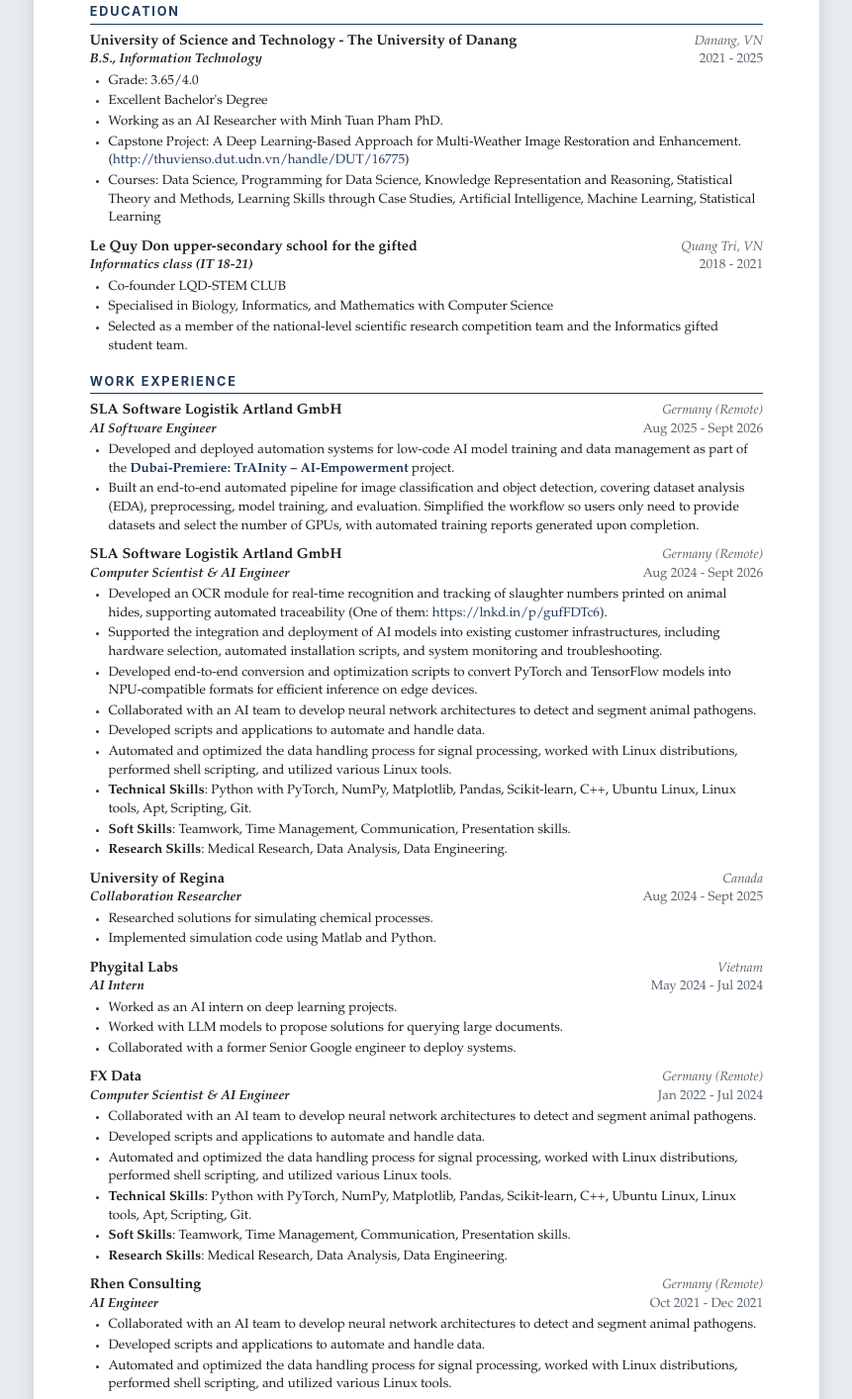
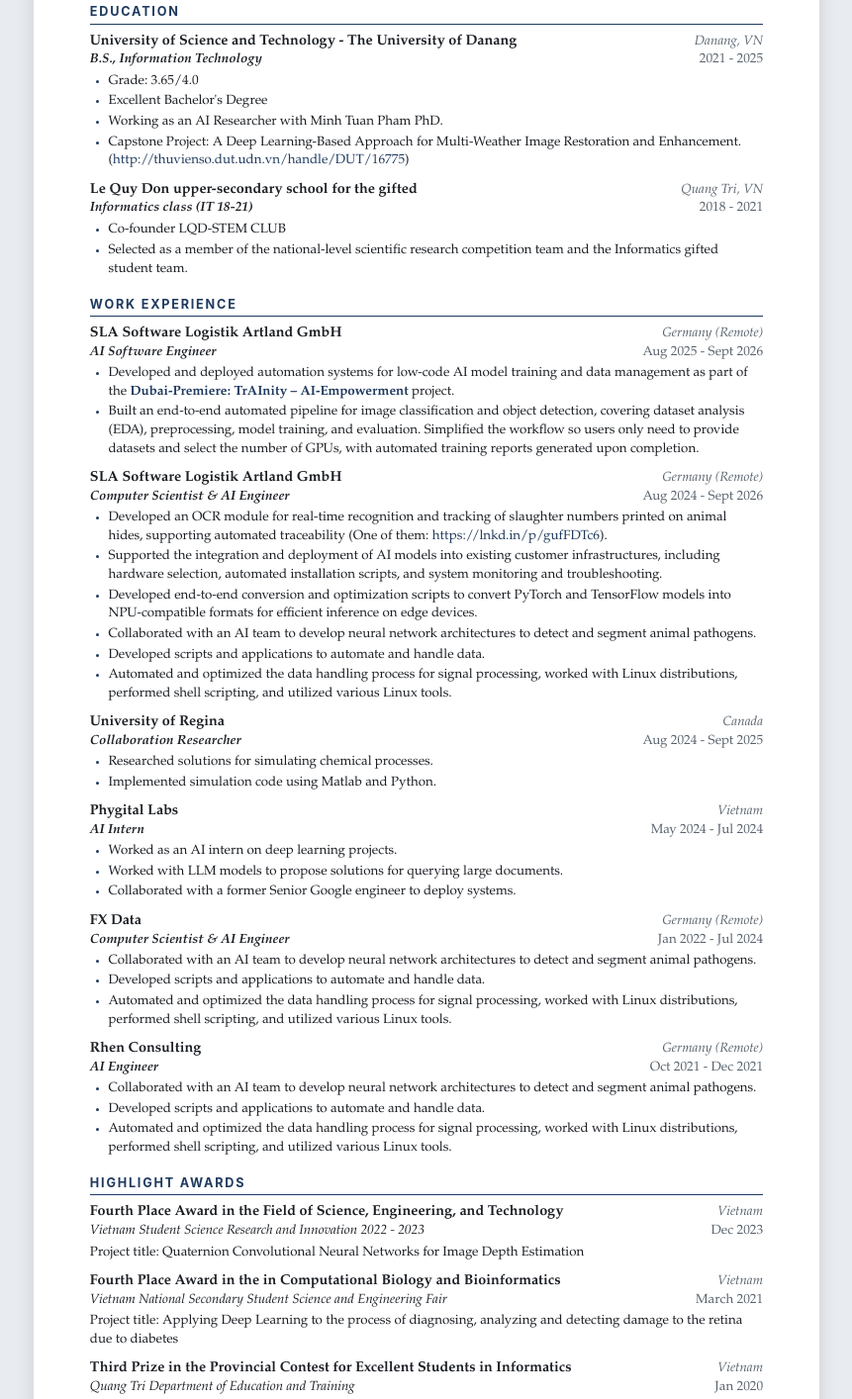
Before and after one commit to nguyenhung1903/website, a plain HTML site: page resume.html in a window 1280 px wide. Shown: the part 422-1836 px from the top of the page at 99% size, without its empty margins (209-1070 px from the left). Drawn offline with Linux system fonts and the light colour scheme.

Commit message:
update resume

```diff
--- a/resume.html
+++ b/resume.html
@@ -3,7 +3,7 @@
 <head>
 <meta charset="utf-8">
 <meta name="viewport" content="width=device-width, initial-scale=1">
-<meta name="date" content="2026-11-24">
+<meta name="date" content="2026-11-25">
 <title>An Hung Nguyen - Resume</title>
 <style>
 /* ==========================================================================
@@ -285,11 +285,14 @@ I have authored and co-authored 10+ research papers and received several academi
 <li>Excellent Bachelor's Degree</li>
 <li>Working as an AI Researcher with Minh Tuan Pham PhD.</li>
 <li>Capstone Project: A Deep Learning-Based Approach for Multi-Weather Image Restoration and Enhancement. (<a href="http://thuvienso.dut.udn.vn/handle/DUT/16775">http://thuvienso.dut.udn.vn/handle/DUT/16775</a>)</li>
-<li>Courses: Data Science, Programming for Data Science, Knowledge Representation and Reasoning, Statistical Theory and Methods, Learning Skills through Case Studies, Artificial Intelligence, Machine Learning, Statistical Learning</li>
 </ul>
+<!-- - Courses: Data Science, Programming for Data Science, Knowledge Representation and Reasoning, Statistical Theory and Methods, Learning Skills through Case Studies, Artificial Intelligence, Machine Learning, Statistical Learning -->
+
 </div><div class="entry"><div class="entry-head"><h3>Le Quy Don upper-secondary school for the gifted</h3><span class="loc">Quang Tri, VN</span></div><div class="entry-meta"><span class="left"><strong>Informatics class (IT 18-21)</strong></span><span class="right">2018 - 2021</span></div><ul>
 <li>Co-founder LQD-STEM CLUB </li>
-<li>Specialised in Biology, Informatics, and Mathematics with Computer Science</li>
+</ul>
+<!-- - Specialised in Biology, Informatics, and Mathematics with Computer Science -->
+<ul>
 <li>Selected as a member of the national-level scientific research competition team and the Informatics gifted student team.</li>
 </ul>
 </div></section>
@@ -304,9 +307,6 @@ I have authored and co-authored 10+ research papers and received several academi
 <li>Collaborated with an AI team to develop neural network architectures to detect and segment animal pathogens.</li>
 <li>Developed scripts and applications to automate and handle data.</li>
 <li>Automated and optimized the data handling process for signal processing, worked with Linux distributions, performed shell scripting, and utilized various Linux tools.</li>
-<li><strong>Technical Skills</strong>: Python with PyTorch, NumPy, Matplotlib, Pandas, Scikit-learn, C++, Ubuntu Linux, Linux tools, Apt, Scripting, Git.</li>
-<li><strong>Soft Skills</strong>: Teamwork, Time Management, Communication, Presentation skills.</li>
-<li><strong>Research Skills</strong>: Medical Research, Data Analysis, Data Engineering.</li>
 </ul>
 </div><div class="entry"><div class="entry-head"><h3>University of Regina</h3><span class="loc">Canada</span></div><div class="entry-meta"><span class="left"><strong>Collaboration Researcher</strong></span><span class="right">Aug 2024 - Sept 2025</span></div><ul>
 <li>Researched solutions for simulating chemical processes.</li>
@@ -321,9 +321,6 @@ I have authored and co-authored 10+ research papers and received several academi
 <li>Collaborated with an AI team to develop neural network architectures to detect and segment animal pathogens.</li>
 <li>Developed scripts and applications to automate and handle data.</li>
 <li>Automated and optimized the data handling process for signal processing, worked with Linux distributions, performed shell scripting, and utilized various Linux tools.</li>
-<li><strong>Technical Skills</strong>: Python with PyTorch, NumPy, Matplotlib, Pandas, Scikit-learn, C++, Ubuntu Linux, Linux tools, Apt, Scripting, Git.</li>
-<li><strong>Soft Skills</strong>: Teamwork, Time Management, Communication, Presentation skills.</li>
-<li><strong>Research Skills</strong>: Medical Research, Data Analysis, Data Engineering.</li>
 </ul>
 </div><div class="entry"><div class="entry-head"><h3>Rhen Consulting</h3><span class="loc">Germany (Remote)</span></div><div class="entry-meta"><span class="left"><strong>AI Engineer</strong></span><span class="right">Oct 2021 - Dec 2021</span></div><ul>
 <li>Collaborated with an AI team to develop neural network architectures to detect and segment animal pathogens.</li>
@@ -465,7 +462,7 @@ I have authored and co-authored 10+ research papers and received several academi
 <li><span class="language">English</span><span>Minimum Professional Proficiency (IELTS 5.5)</span></li>
 <li><span class="language">Vietnamese</span><span>Native proficiency</span></li>
 </ul></section>
-<footer class="resume-footer"><hr /><p class="generated">November 24, 2026</p></footer>
+<footer class="resume-footer"><hr /><p class="generated">November 25, 2026</p></footer>
 </div>
 </body>
 </html>
```
